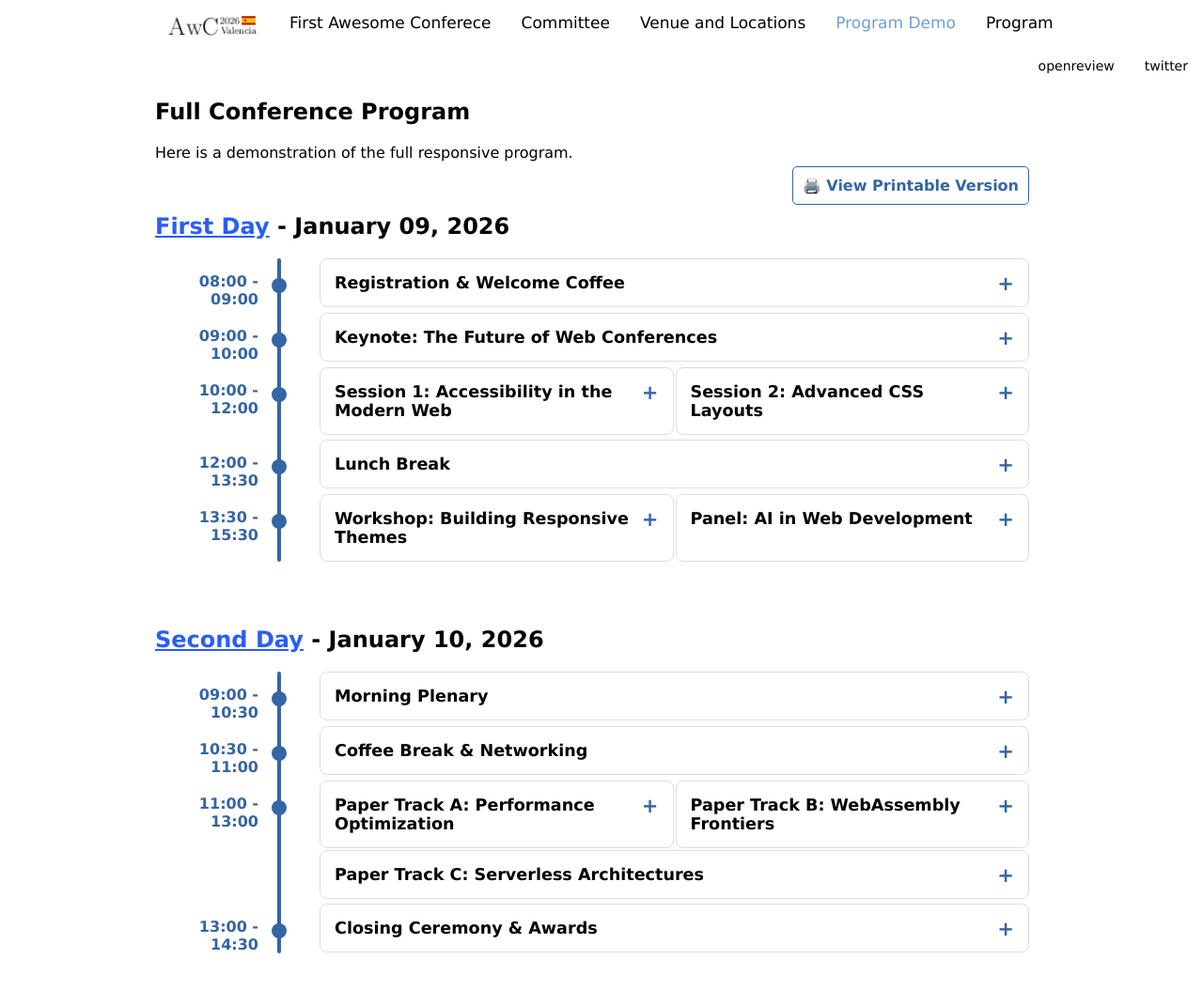
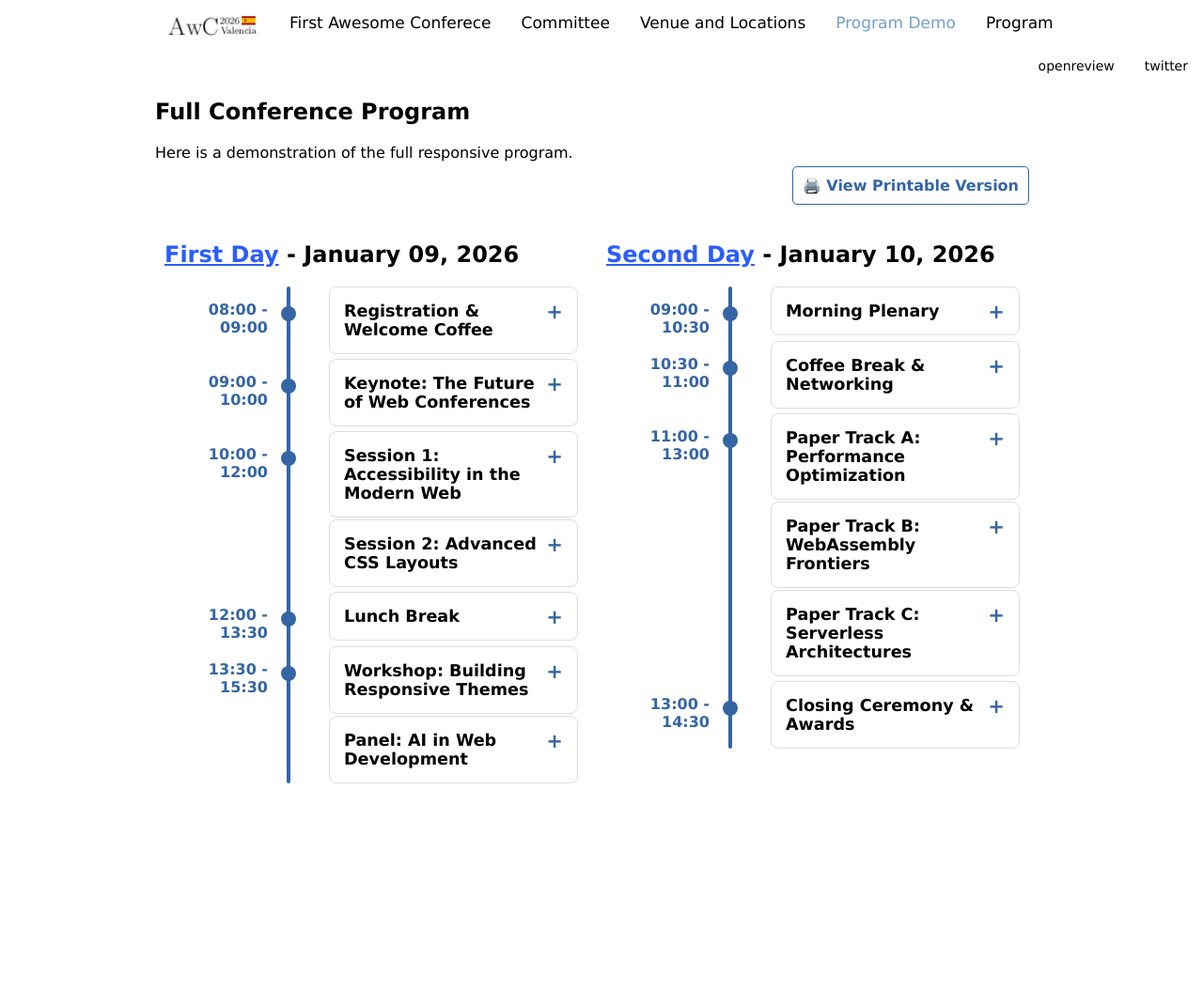
Before and after one commit to gherardovarando/web-conference-theme, a Jekyll site: the page built from program-demo.md, in a window 1280 px wide and 1089 px high. Shown: the top 1054 px of the window at 94% size. Built offline with Jekyll 4.4.1, drawn with Linux system fonts in a browser that asks for light colours.

Commit message:
Wrap days in flex container to allow side-by-side display on wide screens

```diff
--- a/_includes/program.html
+++ b/_includes/program.html
@@ -6,7 +6,9 @@
   </div>
   {% assign days = site.days | sort: 'date' %}
   {% assign days_col = site.collections | where: "label", "days" | first %}
+  <div class="flex-container" style="align-items: flex-start;">
   {% for day in days %}
+    <div class="flex-item" style="max-width: 100%; min-width: 350px; flex-grow: 1;">
       <h2>
         {% if days_col.output %}
           <a href="{{ day.url | relative_url }}">{{ day.title }}</a>
@@ -16,6 +18,7 @@
         - {{ day.date | date: "%B %d, %Y" }}
       </h2>
       {% include program_day.html day=day %}
-    <br>
+    </div>
   {% endfor %}
   </div>
+</div>
```
Lines whose indentation alone changed are shown as unchanged.
